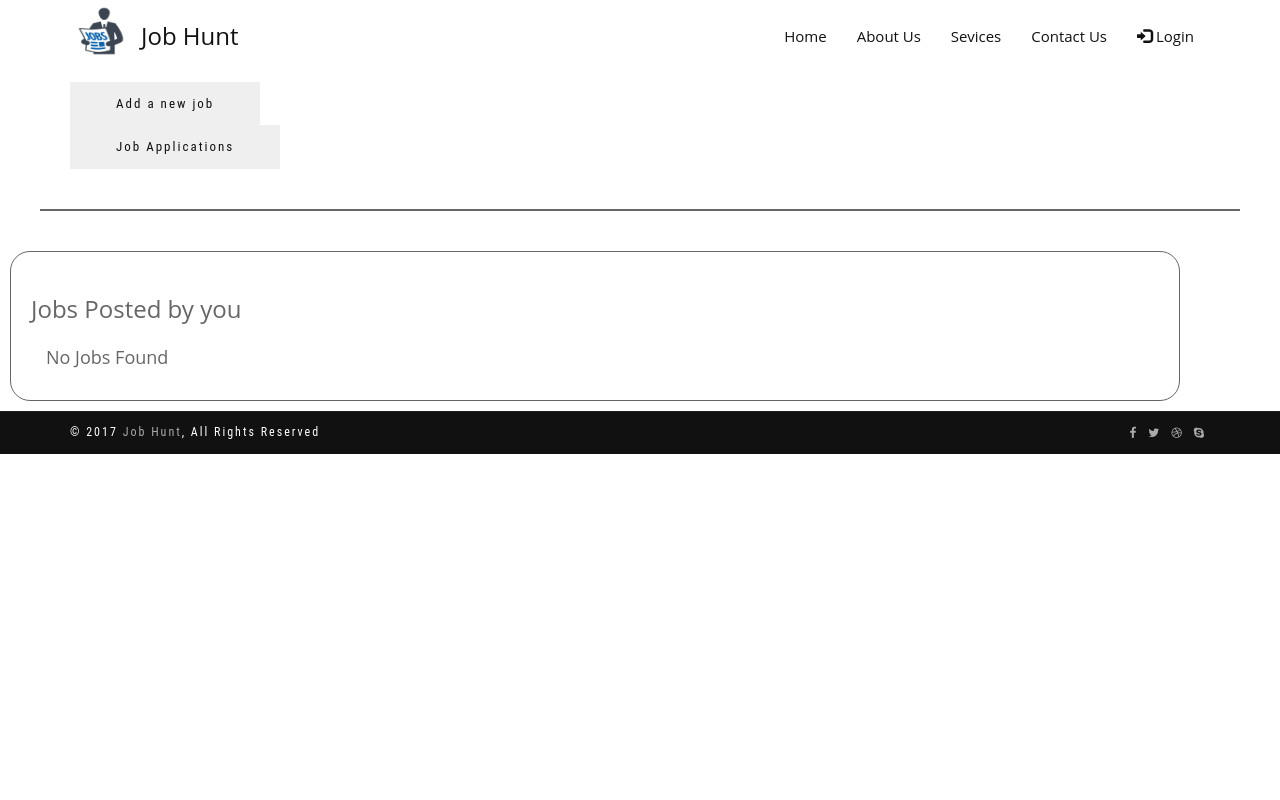
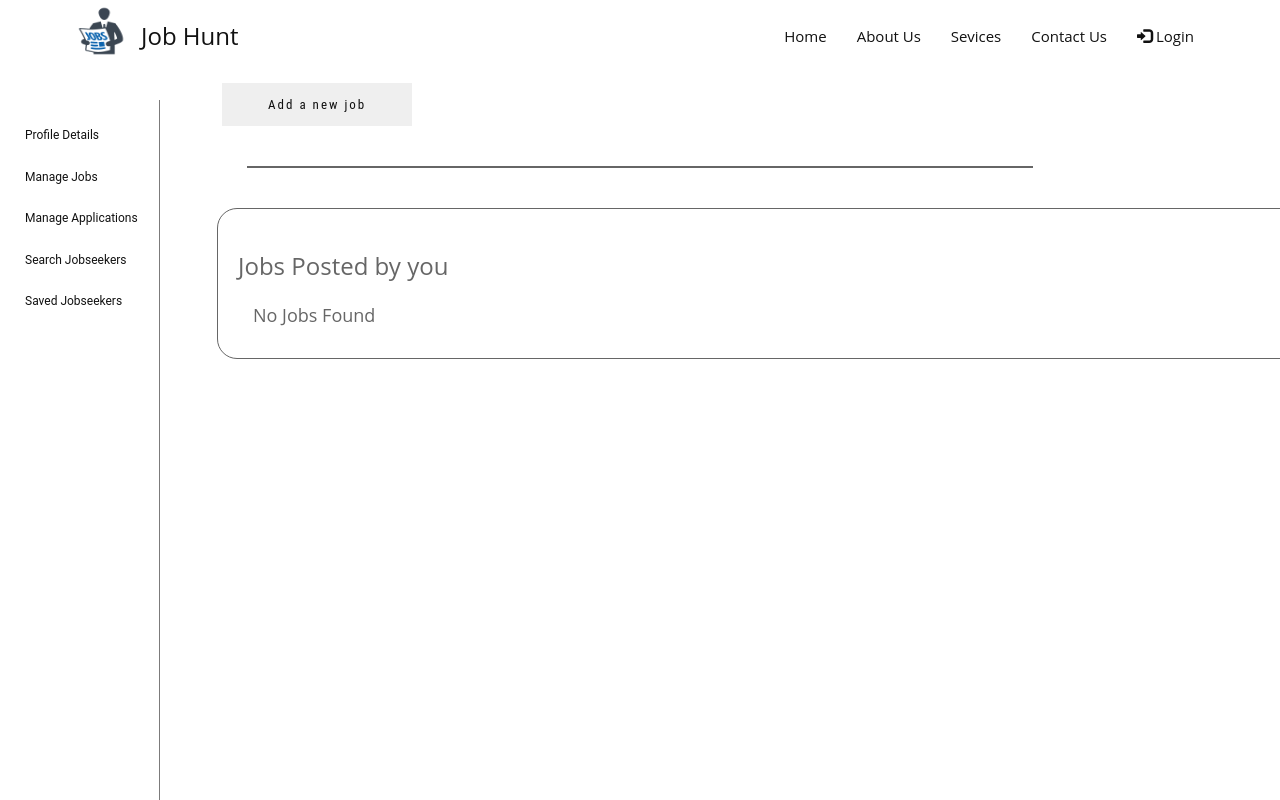
Before and after one commit to dhruv-3d/Job-Portal-Project, a Django app: template templates/jportal/managejob.html in a window 1280 px wide; the page is wider, and only the part inside the window is pictured. Run offline with Django 3.2, Linux system fonts and the light colour scheme; the template is opened without the code that fills it, so the values that code supplies are empty; parts of the project's set-up code (start-up, migrations or seed data) failed here and were passed over; some libraries are stand-ins or nearby versions.

Commit message:
Jobs Applied Done

```diff
--- a/jportal/urls.py
+++ b/jportal/urls.py
@@ -28,6 +28,7 @@ urlpatterns = [
     url(r'^job_details/(?P<jobslug_name>[\w\-]+)/$',views.job_details,name='job_details'), #common
     url(r'^job_apply/(?P<jobslug_name>[\w\-]+)/$',views.job_apply, name='job_apply'), #j
     url(r'^jobs_applied/$',views.jobs_applied, name='jobs_applied'), #j
+    url(r'^job_applications/$',views.job_applications, name='job_applications'), #e
 
     # is idle---can be used!
     #url(r'^employer_page/$', views.employer_page, name='employer_page'),
--- a/templates/jportal/base.html
+++ b/templates/jportal/base.html
@@ -69,7 +69,7 @@
 								<i class="glyphicon glyphicon-cog"></i> Manage Jobs</a>
 						</li>
 						<li>
-							<a href="#">
+							<a href="{% url 'job_applications' %}">
 								<i class="glyphicon glyphicon-wrench"></i> Manage Applications</a>
 						</li>
 						<li class="divider"></li>
@@ -126,20 +126,7 @@
 {% block body_block %} {% endblock %}
 
 {% block footer_block %}
-<hr class="divider-d">
-	<footer class="footer bg-dark">
-	  <div class="container">
-		<div class="row">
-		  <div class="col-sm-6">
-			<p class="copyright font-alt">&copy; 2017&nbsp;<a href="{% url 'index' %}">Job Hunt</a>, All Rights Reserved</p>
-		  </div>
-		  <div class="col-sm-6">
-			<div class="footer-social-links"><a href="#"><i class="fa fa-facebook"></i></a><a href="#"><i class="fa fa-twitter"></i></a><a href="#"><i class="fa fa-dribbble"></i></a><a href="#"><i class="fa fa-skype"></i></a>
-			</div>
-		  </div>
-		</div>
-	  </div>
-	</footer>
+
 {% endblock %}
 
 	<div class="scroll-up"><a href="#totop"><i class="fa fa-angle-double-up"></i></a></div>
--- a/templates/jportal/managejob.html
+++ b/templates/jportal/managejob.html
@@ -23,15 +23,11 @@
       display: block;
     }
 </style>
+    {% include "jportal/sidebar_emp.html" %}
+    <div class="container" style="width:70%;">
         <div class="container">
             <a href="{% url 'add_job' %}">
                 <button class="btn btn-secondary btn-lg" type="submit" value="ADD JOB">Add a new job</button>
-        </a>
-    </div>
-
-    <div class="container">
-        <a href="{% url 'job_applications' %}">
-            <button class="btn btn-secondary btn-lg" type="submit" value="ADD JOB">Job Applications</button>
             </a>
         </div>
 
@@ -43,5 +39,5 @@
 
             {% include "jportal/job_listing.html" %}
         </div>
-
+    </div>
 {% endblock %}
--- /dev/null
+++ b/templates/jportal/sidebar_emp.html
@@ -0,0 +1,15 @@
+    <!--Employer sidebar -->
+    <div class="container">
+            <div class="col-sm-4 col-md-4 col-lg-4">
+                <nav class="nav-sidebar" style="width:150px; height:100%; position:fixed; z-index: 1; top: 100px; left: 10px;
+                                                padding: 15px 0;border-right: 1px solid rgb(124, 123, 123);  font-family:Roboto; ">
+                    <ul class="nav tabs">
+                        <li class="active"><a href="{% url 'employer_profile' user.username %}">Profile Details</a></li>
+                        <li><a href="{% url 'managejob' %}">Manage Jobs</a></li>
+                        <li><a href="{% url 'job_applications' %}">Manage Applications</a></li>
+                        <li><a href="#">Search Jobseekers</a></li>
+                        <li><a href="#">Saved Jobseekers</a></li>
+                    </ul>
+                </nav>
+            </div>
+        </div>
```
Also changed, not shown: jportal/templatetags/app_tags.py (+26 -1 lines), jportal/views.py (+12 -14 lines), templates/jportal/employer_profile.html (+5 -3 lines), templates/jportal/job_applications.html (added, +53 -0 lines), db.sqlite3. Lines whose indentation alone changed are shown as unchanged.
